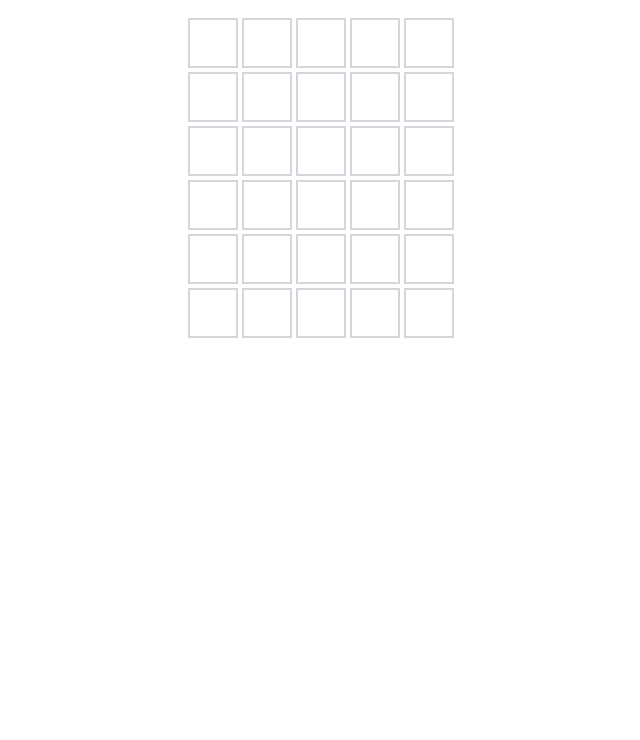
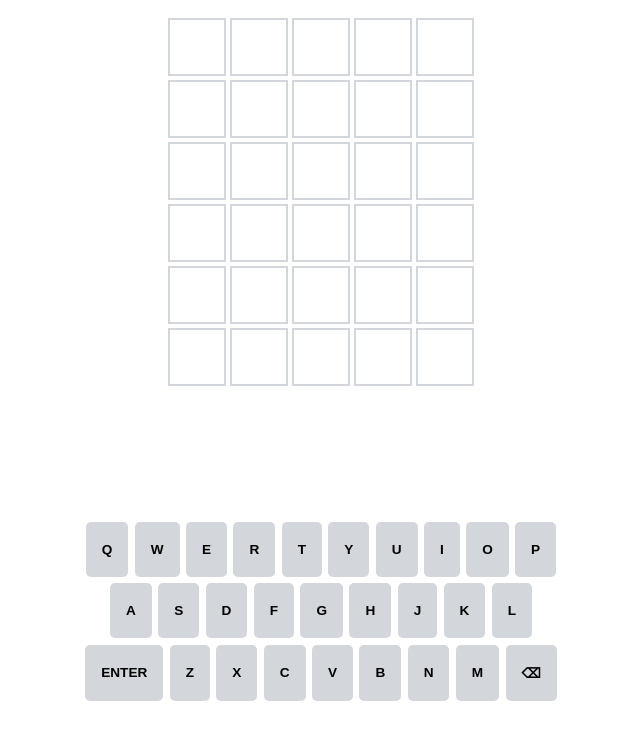
Before and after one commit to SK02K1/wordle, a React (Create React App) app: page / in a window 1280 px wide. Shown: the top 740 px of the page, without its empty margins (319-959 px from the left). Built offline with nearby package versions, Linux system fonts and the light colour scheme.

Commit message:
feat: keyboard and wordle matrix with letter status color

```diff
--- a/src/App.css
+++ b/src/App.css
@@ -1,10 +1,17 @@
-.App {
-  text-align: center;
+.App,
+.keyboard {
+  display: flex;
+  flex-direction: column;
+  align-items: center;
 }
 
-.matrix {
-  margin: 1rem auto;
-  width: fit-content;
+.App {
+  height: 90vh;
+}
+
+.matrix,
+.keyboard {
+  margin: 1rem;
 }
 
 .row {
@@ -15,11 +22,49 @@
   display: flex;
   justify-content: center;
   align-items: center;
-  width: 50px;
-  height: 50px;
+  width: 58px;
+  height: 58px;
   padding: 1rem;
   margin: 2px;
   border: 2px solid var(--clr-matrix-border);
   font-weight: 800;
   font-size: 2rem;
 }
+
+[data-show_result='true'] {
+  color: white;
+  border: none;
+}
+
+[data-show_result='true'][data-present_in_word='false'] {
+  background-color: #787c7e;
+}
+
+[data-show_result='true'][data-present_in_word='true'][data-in_correct_position='false'] {
+  background-color: #c9b458;
+}
+
+[data-show_result='true'][data-present_in_word='true'][data-in_correct_position='true'] {
+  background-color: #6aa964;
+}
+
+.keyboard {
+  margin-top: auto;
+}
+
+.btn-key {
+  background-color: #d3d6da;
+  font-size: 0.85rem;
+  border: none;
+  padding: 1rem 0.6rem;
+  margin: 0.2rem;
+  border-radius: 5px;
+  font-weight: 800;
+  cursor: pointer;
+}
+
+@media screen and (min-width: 500px) {
+  .btn-key {
+    padding: 1.25rem 1rem;
+  }
+}
--- a/src/App.jsx
+++ b/src/App.jsx
@@ -1,10 +1,19 @@
 import 'App.css';
-import { Matrix } from 'components';
+import { useEffect } from 'react';
+import { Keyboard, Matrix } from 'components';
+import { useKeyboard } from 'hooks';
 
 export const App = () => {
+  const { keyboardHandler } = useKeyboard();
+
+  useEffect(() => {
+    window.addEventListener('keyup', keyboardHandler);
+  }, [keyboardHandler]);
+
   return (
     <div className='App'>
       <Matrix />
+      <Keyboard />
     </div>
   );
 };
--- a/src/components/index.js
+++ b/src/components/index.js
@@ -1 +1,2 @@
 export { Matrix } from './matrix';
+export { Keyboard } from './keyboard';
--- /dev/null
+++ b/src/components/keyboard/index.jsx
@@ -0,0 +1,27 @@
+import { useKeyboard } from 'hooks';
+import { keys } from 'constants';
+
+export const Keyboard = () => {
+  const { keyboardHandler } = useKeyboard();
+  return (
+    <div className='keyboard'>
+      {keys.map((row) => {
+        return (
+          <div className='row' key={row.join()}>
+            {row.map((key) => {
+              return (
+                <button
+                  onClick={() => keyboardHandler({ key })}
+                  className='btn-key'
+                  key={key}
+                >
+                  {key}
+                </button>
+              );
+            })}
+          </div>
+        );
+      })}
+    </div>
+  );
+};
--- a/src/components/matrix/index.jsx
+++ b/src/components/matrix/index.jsx
@@ -1,7 +1,8 @@
 import { useSelector } from 'react-redux';
 
 export const Matrix = () => {
-  const { guesses } = useSelector((store) => store.wordle);
+  const wordleData = useSelector((store) => store.wordle);
+  const { word, guesses, showResultOfGuess } = wordleData;
   return (
     <div className='matrix'>
       {guesses.map((guess, guessIndex) => {
@@ -9,7 +10,13 @@ export const Matrix = () => {
           <div className='row' key={`row-${guessIndex + 1}`}>
             {[...guess.padEnd(5, ' ')].map((letter, letterIndex) => {
               return (
-                <div className='letter' key={`letter-${letterIndex + 1}`}>
+                <div
+                  data-show_result={showResultOfGuess.includes(guessIndex + 1)}
+                  data-present_in_word={word.includes(letter)}
+                  data-in_correct_position={word[letterIndex] === letter}
+                  className='letter'
+                  key={`letter-${letterIndex + 1}`}
+                >
                   {letter}
                 </div>
               );
--- /dev/null
+++ b/src/constants/index.js
@@ -0,0 +1,5 @@
+export const keys = [
+  ['Q', 'W', 'E', 'R', 'T', 'Y', 'U', 'I', 'O', 'P'],
+  ['A', 'S', 'D', 'F', 'G', 'H', 'J', 'K', 'L'],
+  ['ENTER', 'Z', 'X', 'C', 'V', 'B', 'N', 'M', '⌫'],
+];
--- a/src/features/wordle/wordle.slice.js
+++ b/src/features/wordle/wordle.slice.js
@@ -6,12 +6,42 @@ const initialState = {
   word: 'SLICE',
   guessCounter: 0,
   guesses: Array.from({ length: 6 }, () => ''),
+  showResultOfGuess: [],
 };
 
 const wordleSlice = createSlice({
   name,
   initialState,
-  reducers: {},
+  reducers: {
+    appendKeyToCurrentGuesss: (state, { payload }) => {
+      const { guessCounter, guesses } = state;
+      const currentGuess = guesses[guessCounter];
+      if (currentGuess?.length < 5) {
+        guesses[guessCounter] = currentGuess + payload.key;
+      }
+    },
+    removeLastLetterOfCurrentGuess: (state, _) => {
+      const { guessCounter, guesses } = state;
+      const currentGuess = guesses[guessCounter];
+      if (guessCounter < 6) {
+        guesses[guessCounter] = currentGuess.slice(0, -1);
+      }
+    },
+    submitCurrentGuess: (state, _) => {
+      const { guessCounter, guesses, showResultOfGuess } = state;
+      const currentGuess = guesses[guessCounter];
+      if (currentGuess?.length === 5 && guessCounter < 6) {
+        showResultOfGuess.push(guessCounter + 1);
+        state.guessCounter += 1;
+      }
+    },
+  },
 });
 
+export const {
+  appendKeyToCurrentGuesss,
+  removeLastLetterOfCurrentGuess,
+  submitCurrentGuess,
+} = wordleSlice.actions;
+
 export const wordleReducer = wordleSlice.reducer;
--- /dev/null
+++ b/src/hooks/index.js
@@ -0,0 +1 @@
+export { useKeyboard } from './useKeyboard';
--- /dev/null
+++ b/src/hooks/useKeyboard.js
@@ -0,0 +1,29 @@
+import { useCallback } from 'react';
+import { useDispatch } from 'react-redux';
+
+import {
+  appendKeyToCurrentGuesss,
+  removeLastLetterOfCurrentGuess,
+  submitCurrentGuess,
+} from 'features';
+
+export const useKeyboard = () => {
+  const dispatch = useDispatch();
+
+  const keyboardHandler = useCallback(
+    ({ key }) => {
+      if (/^[A-Za-z]$/.test(key)) {
+        dispatch(appendKeyToCurrentGuesss({ key: key.toUpperCase() }));
+      }
+      if (key === 'Backspace' || key === '⌫') {
+        dispatch(removeLastLetterOfCurrentGuess());
+      }
+      if (key.toUpperCase() === 'ENTER') {
+        dispatch(submitCurrentGuess());
+      }
+    },
+    [dispatch]
+  );
+
+  return { keyboardHandler };
+};
```
